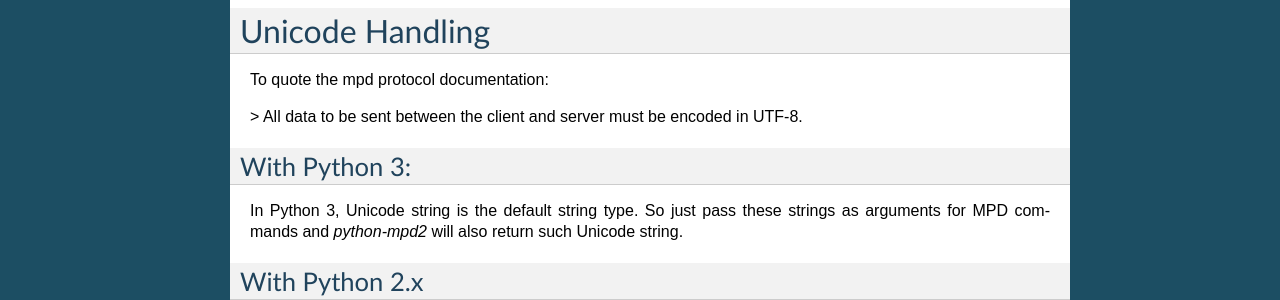
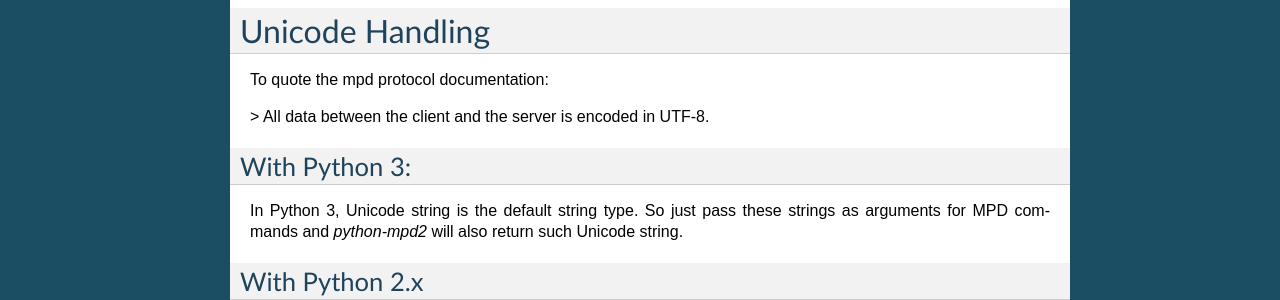
Before and after one commit to Mic92/python-mpd2, a Sphinx documentation site: the page built from doc/topics/advanced.rst, in a window 1280 px wide. Shown: the part 526-826 px from the top of the page. Built offline with Sphinx 7.4.7, drawn with Linux system fonts in a browser that asks for light colours.

Commit message:
Copy the correct quote from the MPD docs

```diff
--- a/doc/topics/advanced.rst
+++ b/doc/topics/advanced.rst
@@ -34,7 +34,7 @@ Unicode Handling
 
 To quote the mpd protocol documentation:
 
-> All data to be sent between the client and server must be encoded in UTF-8.
+> All data between the client and the server is encoded in UTF-8.
 
 With Python 3:
 ~~~~~~~~~~~~~~
```
